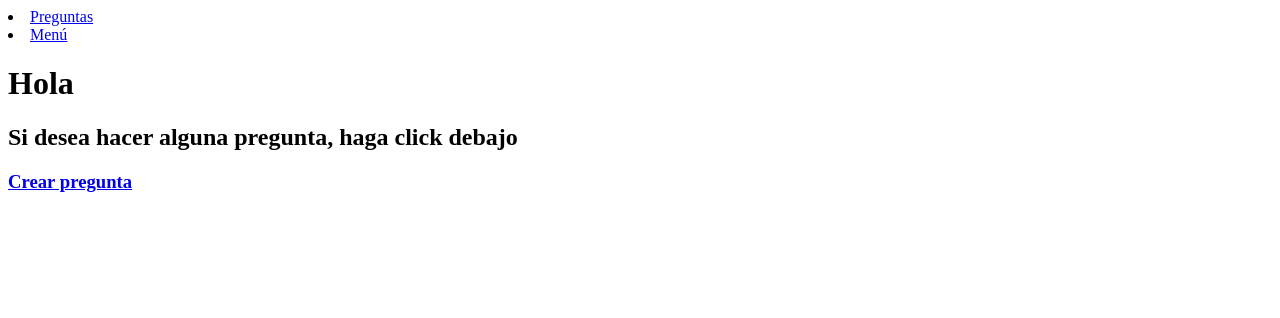
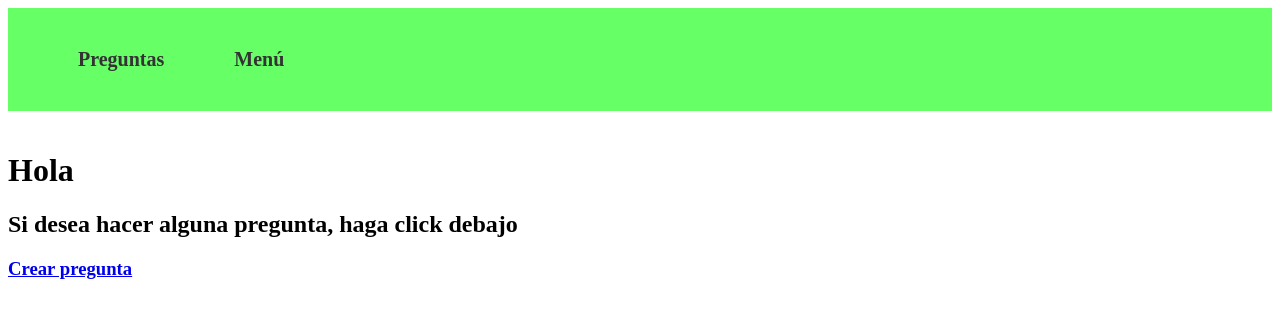
Before and after one commit to tonysalinas-futdev/Encuestas_django, a Django app: page /questions/ in a window 1280 px wide. Shown: the top 318 px of the page. Run offline with Django 5.2, Linux system fonts and the light colour scheme.

Commit message:
Le sigo dando estilo a la app

```diff
--- /dev/null
+++ b/Contenedor/polls_app/static/base.css
@@ -0,0 +1,31 @@
+.nav_container {
+    width: 100%;
+    display: inline-block;
+    margin-bottom: 20px;
+}
+
+.barra_navegacion {
+    background: #6f6;
+    padding: 10px;
+}
+
+.barra_elementos {
+    display: flex;
+    gap: 20px;
+    list-style: none;
+    margin: 0;
+    padding: 20;
+    align-items: center;
+}
+
+.barra_elementos li {
+    margin-left: 30;
+    padding: 10;
+}
+
+.barra_elementos a {
+    text-decoration: none;
+    color: #333;
+    font-weight: bold;
+    font-size: 20;
+}
--- a/Contenedor/polls_app/templates/base.html
+++ b/Contenedor/polls_app/templates/base.html
@@ -1,8 +1,12 @@
+{% load static %}
+<link rel="stylesheet" href="{% static 'base.css' %}">
 <div class="nav_container">
     <nav class="barra_navegacion">
-
+        <ul class="barra_elementos">
         <li><a href="{% url 'preguntas' %}">Preguntas</a></li>
         <li><a href="{% url 'inicio' %}">Menú</a></li>
+
+        </ul>
 
 
     </nav>
```
